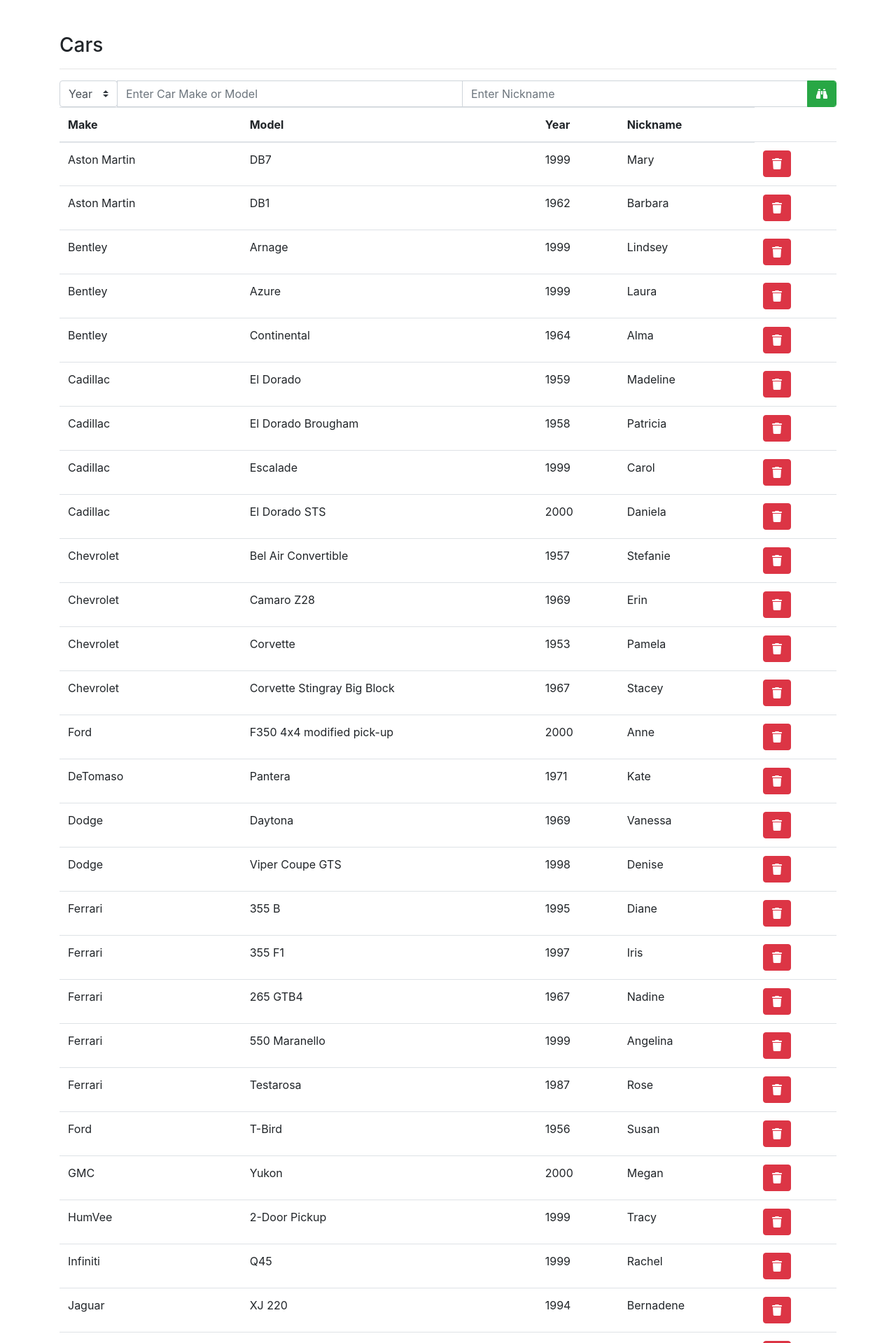
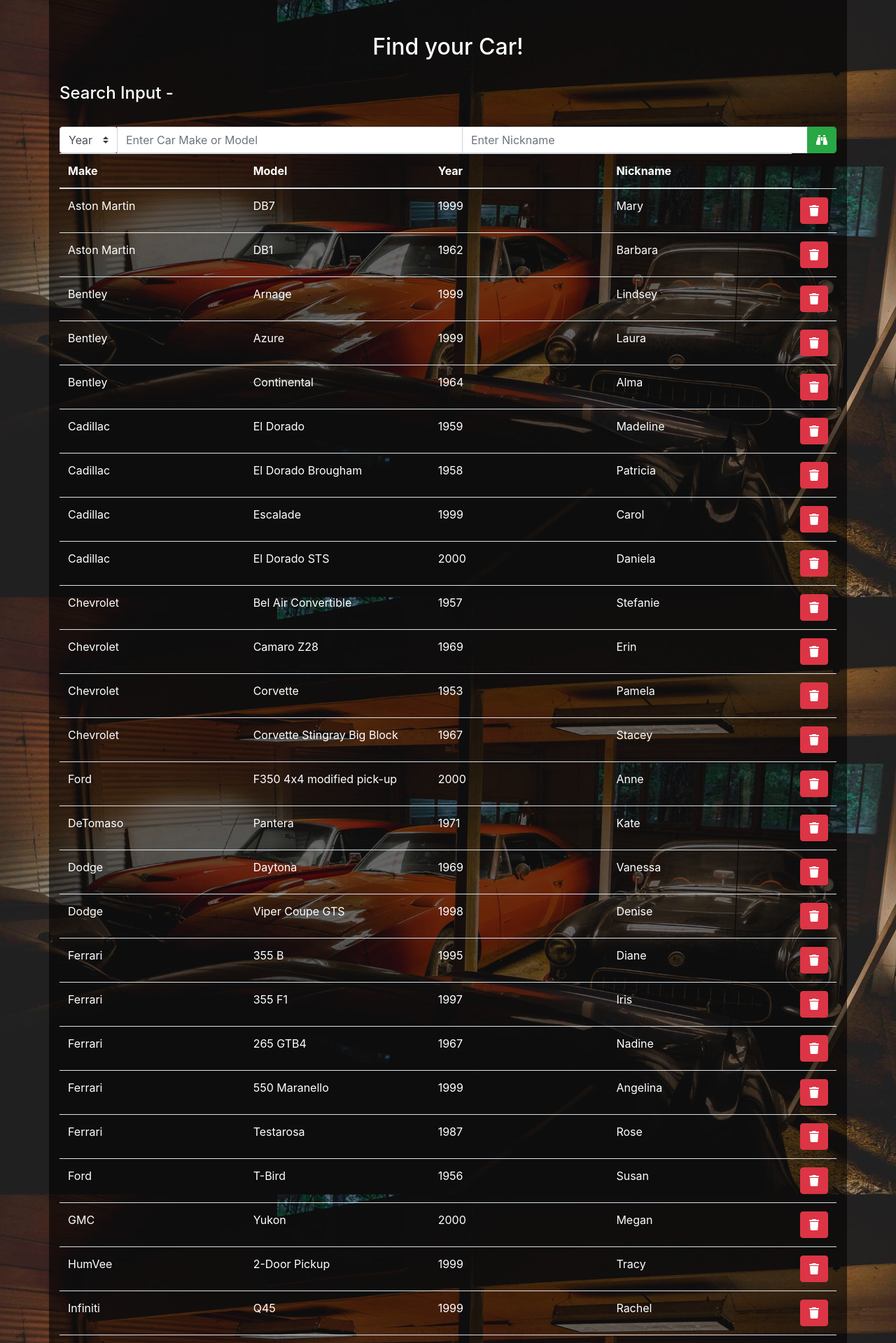
Before and after one commit to giterdun-cmyk/PLAPI-Project-1-TaylorField, a PHP site: page / in a window 1280 px wide. Shown: the top 1919 px of the page at 70% size. Run offline with PHP 8.4, Linux system fonts and the light colour scheme; data comes from the database, SQL or seed files in the repository; a stand-in replaces the project's code that opens the database connection; some libraries are stand-ins or nearby versions.

Commit message:
Stylings Added
- Finished building Add Car options
- Added CSS Stylings
- Finalized Code for Final Submission

```diff
--- a/ajax/search.php
+++ b/ajax/search.php
@@ -17,7 +17,7 @@ if($search || $year || $search_model) {
     $search_sql = "SELECT * FROM cars
                WHERE nickname LIKE '%$search%' AND CONCAT_WS('', make, model) LIKE '%$search_model%'";
 
-// WHERE CONCAT_WS('',make, model) LIKE '%$search%'";     WHERE nickname LIKE '%$search%' AND model LIKE '%$model%'";
+// WHERE CONCAT_WS('',make, model) LIKE '%$search%'";     WHERE nickname LIKE '%$search%' AND model LIKE '%$search_model%'";
 
     if($year != 0) {
         $search_sql .= " AND year = $year";
--- a/assets/css/styles.css
+++ b/assets/css/styles.css
@@ -0,0 +1,31 @@
+body {
+    background-image: url("/PLAPI-Project-1-TaylorField/images/cars.jpg");
+    background-position: center center;
+	background-repeat:  no-repeat;
+	background-attachment: fixed;
+	background-size:  cover;
+}
+
+th {
+    color: white;
+}
+
+h2 {
+    color: white;
+}
+
+h4 {
+    color: white;
+}
+
+#search-results {
+    color: white;
+}
+
+.container {
+    background-color: rgba(0, 0, 0, 0.582);
+}
+
+.line {
+    color: white;
+}
--- a/assets/js/scripts.js
+++ b/assets/js/scripts.js
@@ -73,6 +73,52 @@ $(document).ready(function(){
     });
 
 
+
+
+
+
+
+// On Add Button Click
+$("#newCar").on("click", "[data-action=insert]", function(){
+
+    var year = $('#car_year_input').val();
+    var make = $('#car_make_input').val();
+    var model = $('#car_model_input').val();
+    var nickname = $('#car_nickname_input').val();
+
+if( year == "" || make == "" || model == "" || nickname == "") return;
+
+    $.ajax({
+        url: "ajax/add.php",
+        type: "POST",
+        data: {
+            new_make: make,
+            new_model: model,
+            new_year: year,
+            new_nickname: nickname
+        },
+
+        success: function(insert){
+           if(insert == "") return;
+
+           cool_search();
+        }
+    });
+
+});
+
+   /*
+    // On Add Button Click
+    $("#search-results").on("click", "[data-action=add]", function(){
+        car_id = $(this).data("car");
+
+        $("#addCarAlert").modal("show");
+    });
+
+    */
+
+
+
     /*
      *
      * Cool Search
--- a/index.php
+++ b/index.php
@@ -22,11 +22,12 @@ function __($input){
   </head>
   <body>
     <div class="container pt-5">
-      <h3>Cars</h3>
+      <h2 class="text-center">Find your Car!</h2>
       <hr>
 
       <div class="row">
         <div class="col-12">
+        <h4>Search Input -</h4><hr class="line">
           <form class="input-group" id="search-form">
 
             <div class="input-group-prepend">
@@ -45,7 +46,6 @@ function __($input){
                 ?>
               </select>
             </div>
-
             <input type="search" name="search"
               placeholder="Enter Car Make or Model"
               class="form-control" id="search-model">
@@ -65,7 +65,6 @@ function __($input){
 
 
 
-
       <table class="table">
         <thead>
           <th>Make</th>
@@ -75,9 +74,20 @@ function __($input){
         </thead>
         <tbody id="search-results">
 
-
-
         </tbody>
+        <tfoot id="newCar" class="pt-3">
+        <thead>
+          <th>- Make</th>
+          <th>- Model</th>
+          <th>- Year</th>
+          <th>- Nickname</th>
+        </thead>
+          <th><input type="text" class="form-control" placeholder="Make" id="car_make_input"></th>
+          <th><input type="text" class="form-control" placeholder="Model" id="car_model_input"></th>
+          <th><input type="text" class="form-control" placeholder="Year" id="car_year_input"></th>
+          <th><input type="text" class="form-control" placeholder="Nickname" id="car_nickname_input"></th>
+          <th><button class="btn btn-info" data-action="insert"><i class="fas fa-plus"></th>
+        </tfoot>
       </table>
     </div>
 
```
Also changed, not shown: ajax/add.php (added, +23 -0 lines), images/cars.jpg (added), 1 other file.
